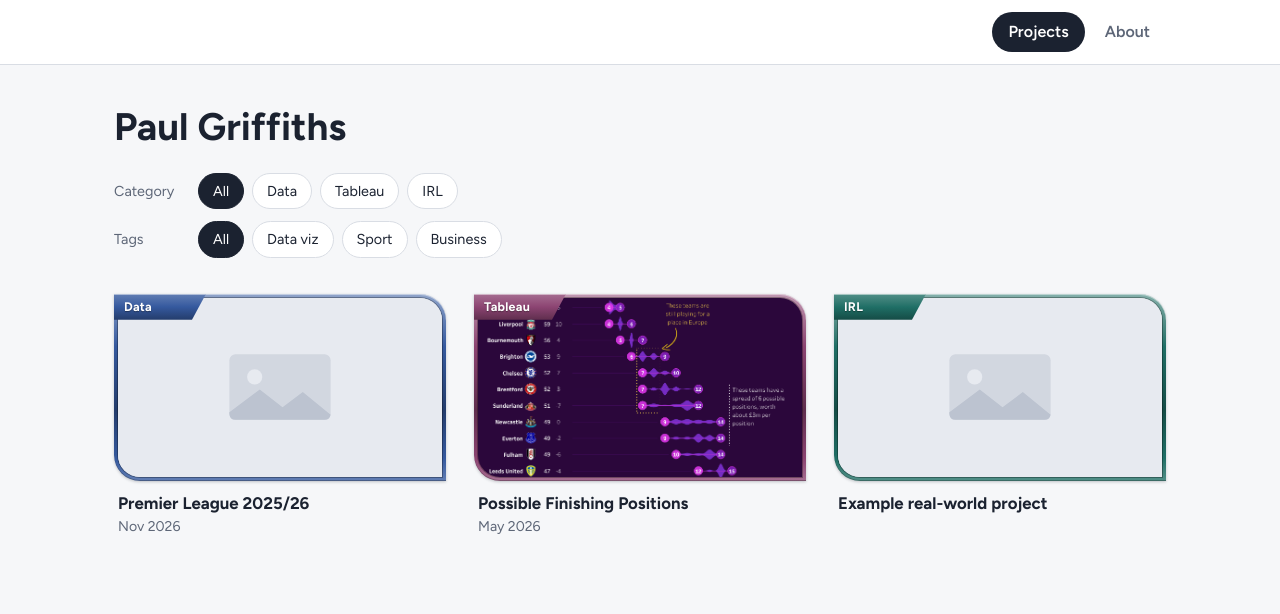
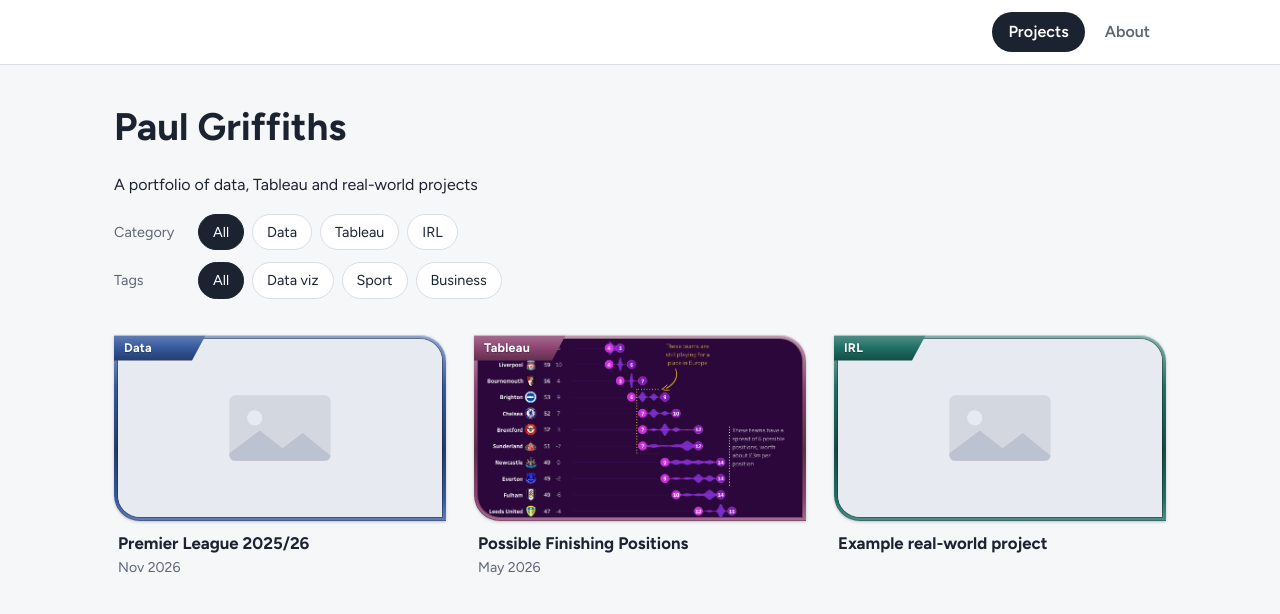
Before and after one commit to chalkboard-paul/chalkboard-paul.github.io, a Jekyll site: the page built from index.html, in a window 1280 px wide. Shown: the top 614 px of the page. Built offline with Jekyll 4.4.1, drawn with Linux system fonts in a browser that asks for light colours.

Commit message:
Add tagline to the projects page

```diff
--- a/index.html
+++ b/index.html
@@ -4,6 +4,7 @@ title: Projects
 permalink: /
 ---
 <h1 class="page-title">{{ site.title }}</h1>
+<p class="tagline">A portfolio of data, Tableau and real-world projects</p>
 
 <section class="filters" aria-label="Filters">
   <div class="filter-row" role="group" aria-label="Filter by category">
```
